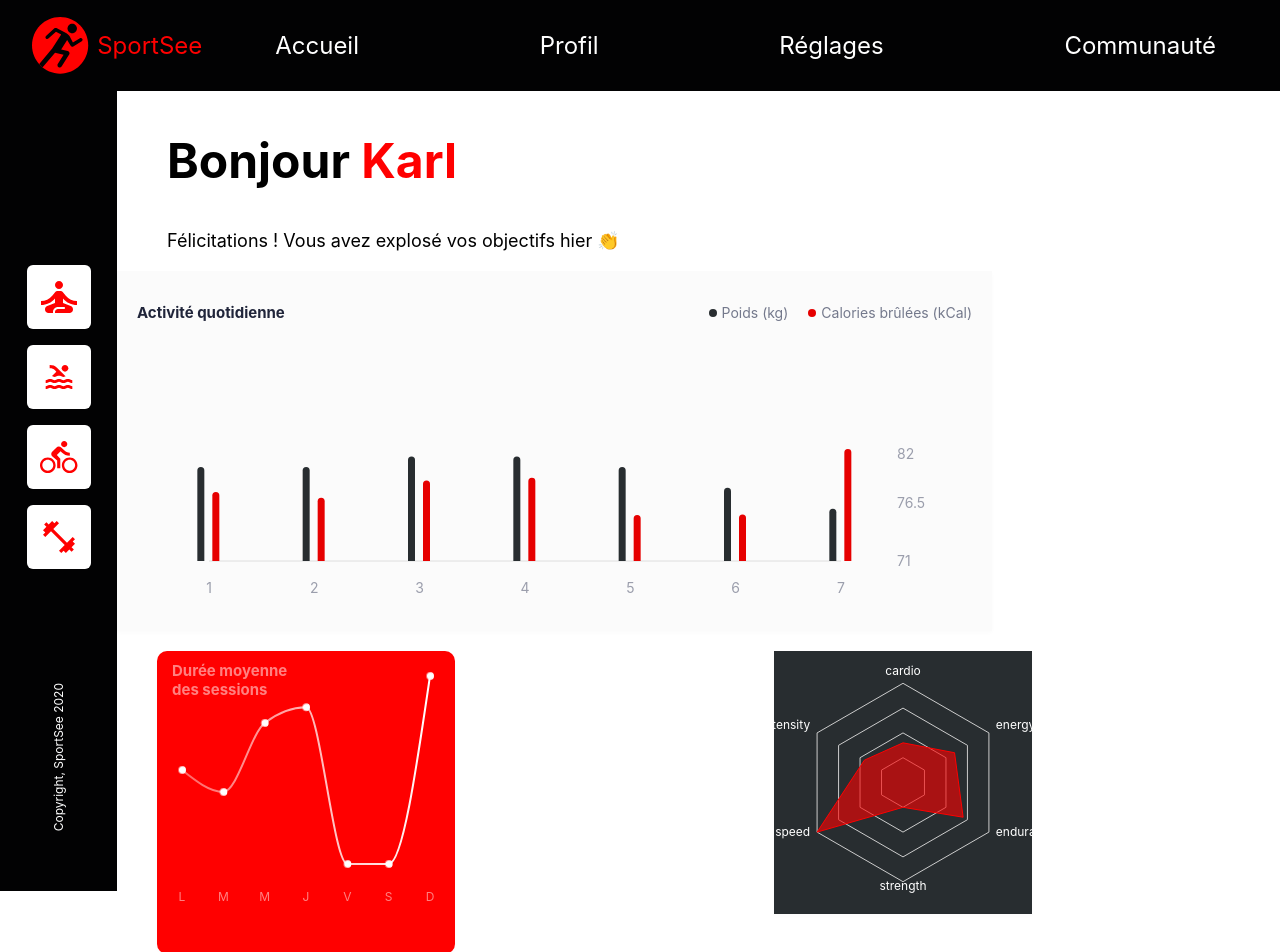
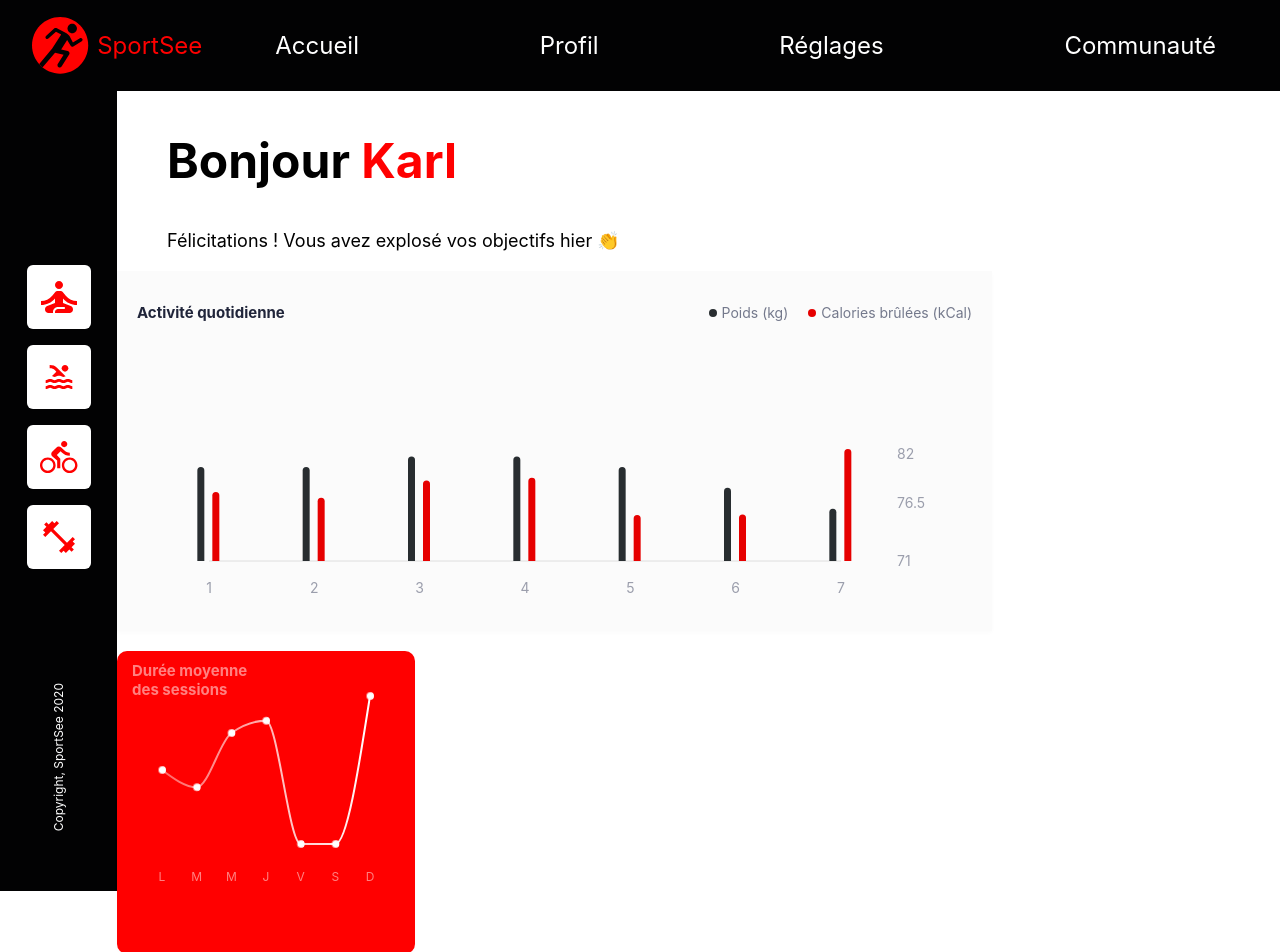
Before and after one commit to ElvisGalvez/SportSee, a React (Create React App) app: page / in a window 1280 px wide. Shown: the top 952 px of the page. Built offline with nearby package versions, Linux system fonts and the light colour scheme.

Commit message:
add all graphs

```diff
--- a/src/components/Charts/AverageSessionsChart/index.jsx
+++ b/src/components/Charts/AverageSessionsChart/index.jsx
@@ -24,12 +24,14 @@ const AverageSessionsChart = ({ data }) => {
         <div className="average-sessions-chart-container">
             <h4>Durée moyenne des sessions</h4>
             <LineChart
-    width={258}
-    height={263}
+                width={218}
+                height={223}
                 data={data}
                 margin={{ top: 5, right: 5, bottom: 40, left: 5 }}
                 onMouseMove={handleMouseMove}
             >
+
+
                 <defs>
                     <linearGradient id="sessionGradient" x1="0" y1="0" x2="1" y2="0">
                         <stop offset="0%" stopColor="#FFFFFF" stopOpacity={0.4032} />
--- a/src/pages/Home/Home.css
+++ b/src/pages/Home/Home.css
@@ -24,9 +24,32 @@
     font-size: 18px;
 }
 
+.chart-and-stats-container {
+    display: flex;
+    flex-direction: row;
+    gap: 20px;
+    align-items: flex-start;
+}
+
+.charts-container {
+    display: flex;
+    flex-direction: column;
+    gap: 20px;
+}
+
 .chart-container {
     display: flex;
-    justify-content: space-between;
-    width: 100%;
-    padding: 0 40px;
+    flex-direction: column;
+    gap: 20px;
 }
+
+.graphs-container {
+    display: flex;
+    flex-direction: row;
+    gap: 20px;
+}
+
+.nutrition-stats {
+    flex-shrink: 0;
+    width: 250px;
+}
```
Lines whose indentation alone changed are shown as unchanged.
